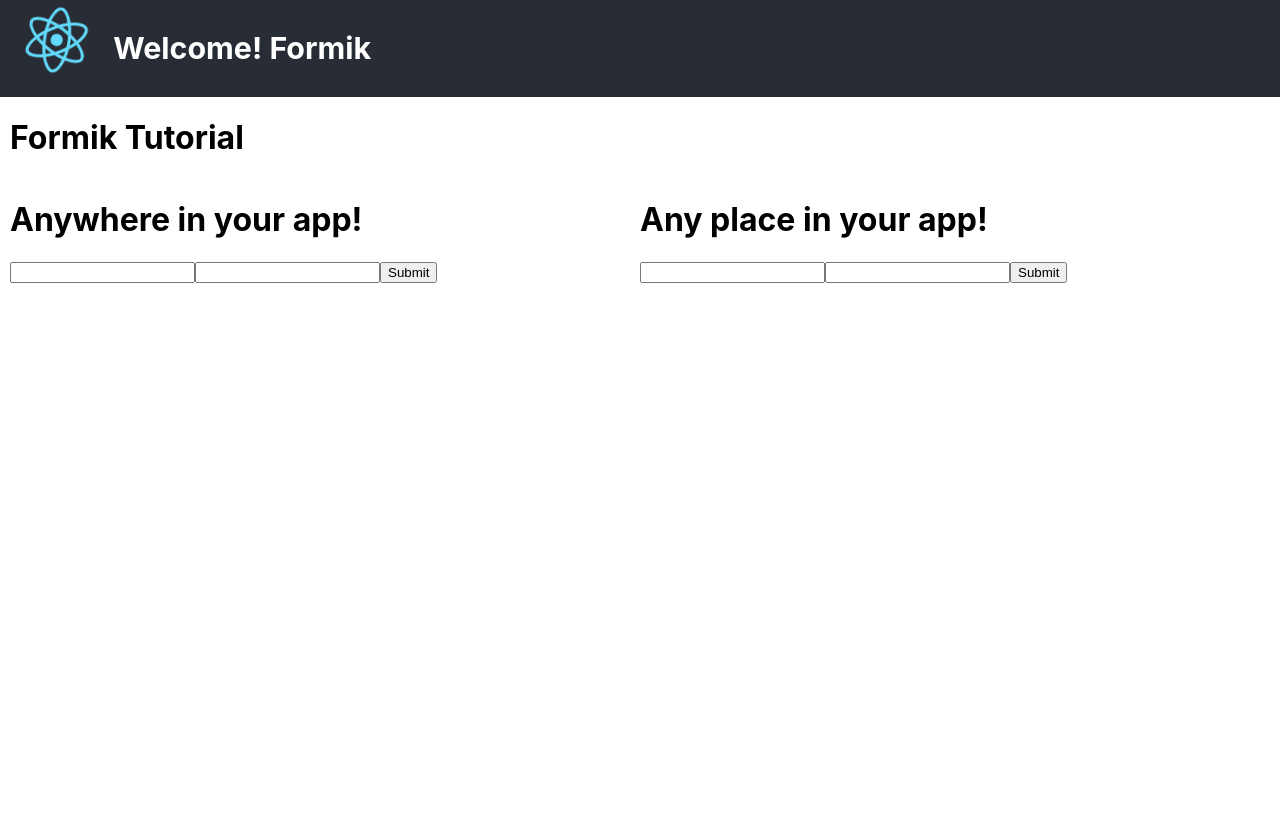
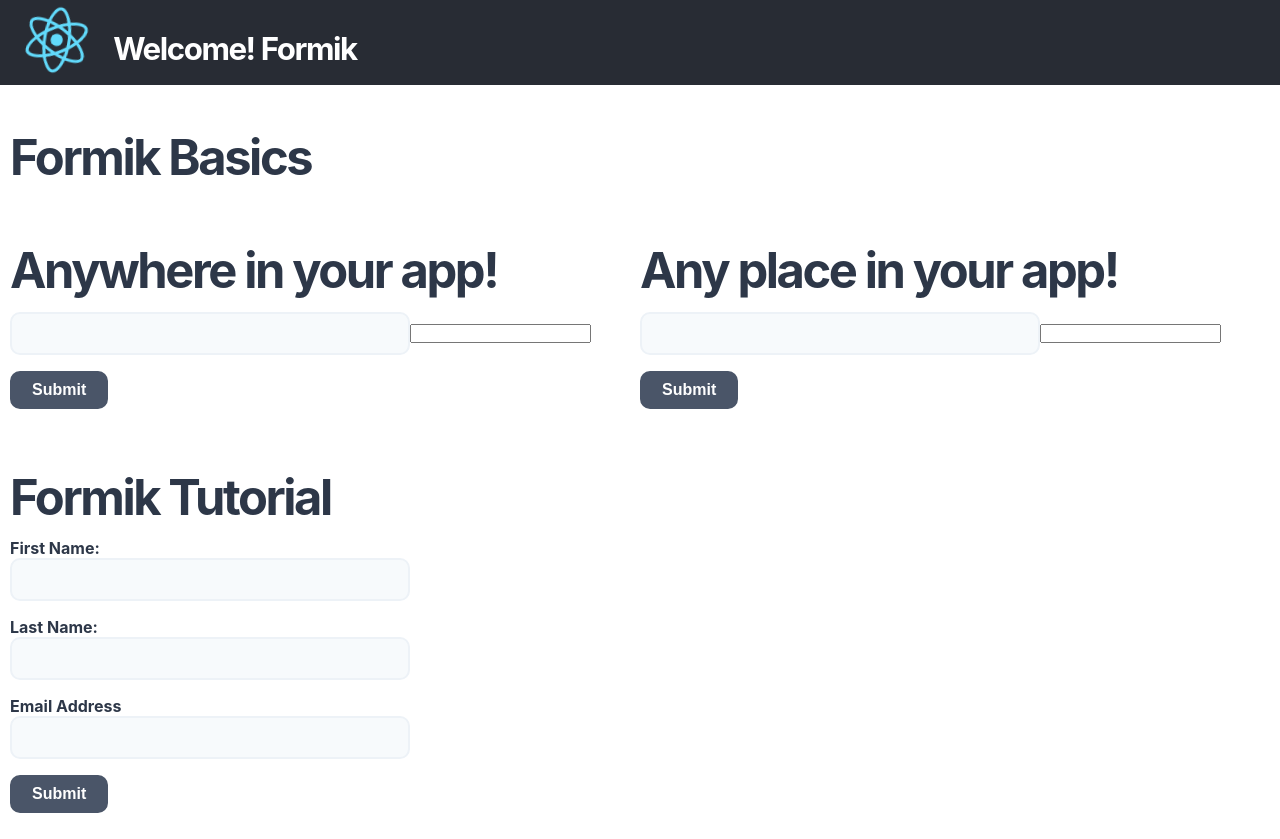
Before and after one commit to oepenut/formik-documentation-tutorial, a React (Create React App) app: page / in a window 1280 px wide. Before the commit the page ends 800 px from the top, so only its background shows below. Built offline with nearby package versions, Linux system fonts and the light colour scheme.

Commit message:
:sparkles: add form component to app

```diff
--- a/src/components/app/App.tsx
+++ b/src/components/app/App.tsx
@@ -2,6 +2,7 @@
 import logo from '../../logo.svg';
 import Basic from '../basic/Basic';
 import BasicReduced from '../basic/BasicReduced';
+import Form from '../form/Form';
 import './App.css';
 
 function App() {
@@ -12,11 +13,13 @@
         <h3>Welcome! Formik</h3>
       </header>
       <main className="Main">
-        <h1>Formik Tutorial</h1>
+        <h1>Formik Basics</h1>
         <div className="Components">
           <Basic />
           <BasicReduced />
         </div>
+        <h1>Formik Tutorial</h1>
+        <Form />
       </main>
     </div>
   );
```
